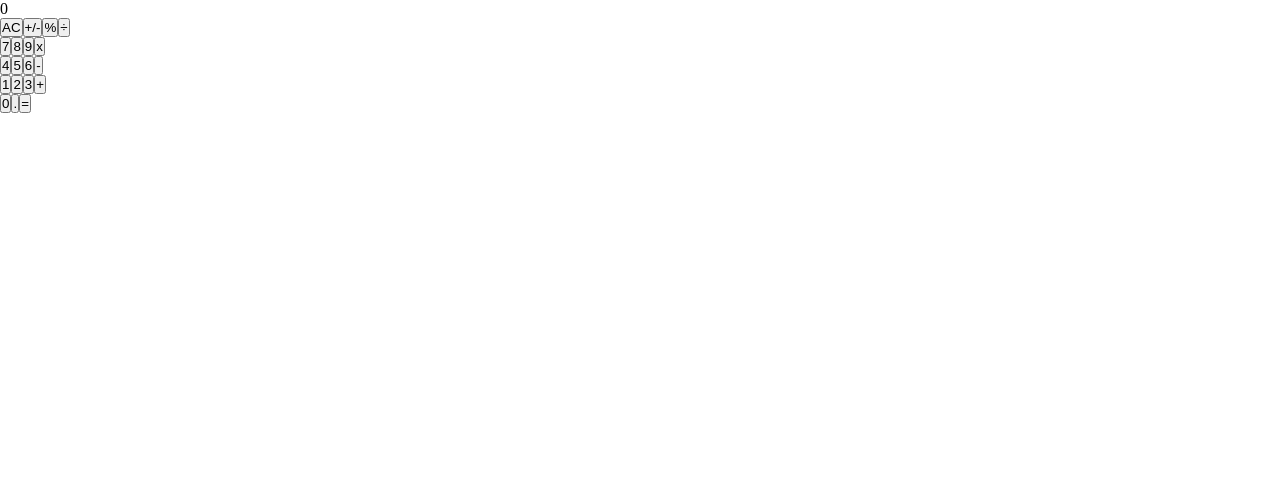
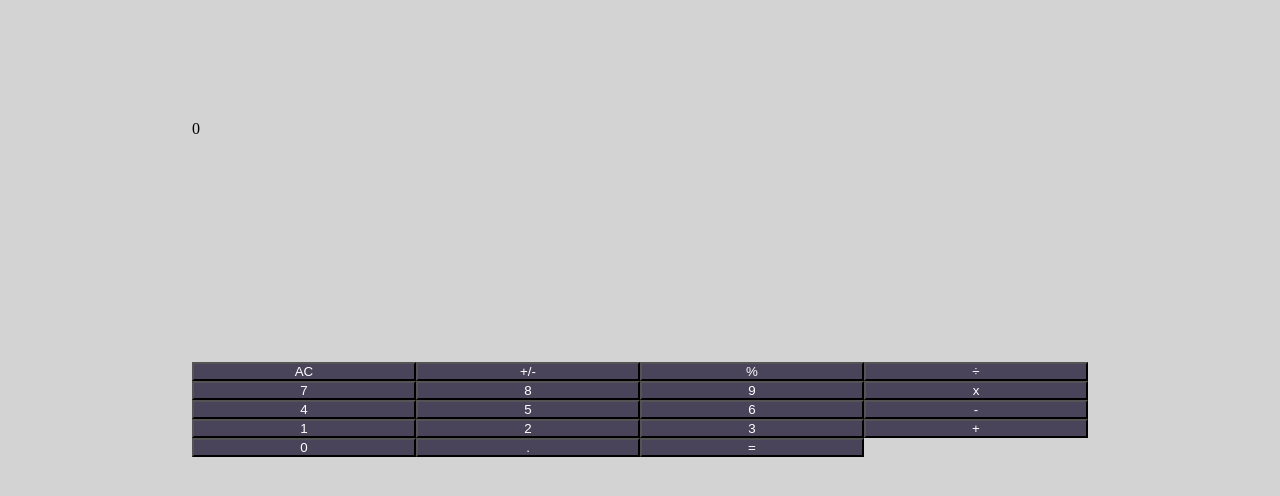
Before and after one commit to elpotatoslayer/Calculator, a React (Create React App) app: page / in a window 1280 px wide. Shown: the top 496 px of the page. Built offline with nearby package versions, Linux system fonts and the light colour scheme.

Commit message:
Add style

```diff
--- a/src/components/App.css
+++ b/src/components/App.css
@@ -3,3 +3,9 @@
   margin: 0;
   box-sizing: border-box;
 }
+
+.app {
+  height: 100%;
+  width: 100%;
+  display: grid;
+}
--- a/src/components/App.js
+++ b/src/components/App.js
@@ -6,10 +6,10 @@ import calculate from '../logic/calculate';
 
 function App() {
   return (
-    <>
+    <div className="app">
       <Display />
       <ButtonPanel />
-    </>
+    </div>
   );
 }
 
--- a/src/components/Button.js
+++ b/src/components/Button.js
@@ -1,9 +1,10 @@
 import PropTypes from 'prop-types';
+import './button.css';
 
 export default function Button(props) {
   const { buttonName } = props;
   return (
-    <button type="button">
+    <button type="button" className="button">
       {buttonName}
     </button>
   );
--- a/src/components/ButtonPanel.js
+++ b/src/components/ButtonPanel.js
@@ -1,34 +1,35 @@
 import Button from './Button';
+import './buttonpanel.css';
 
 function ButtonPanel() {
   return (
     <>
       <div id="btn-panel">
-        <div className="">
+        <div className="row">
           <Button buttonName="AC" />
           <Button buttonName="+/-" />
           <Button buttonName="%" />
           <Button buttonName="÷" />
         </div>
-        <div className="">
+        <div className="row">
           <Button buttonName="7" />
           <Button buttonName="8" />
           <Button buttonName="9" />
           <Button buttonName="x" />
         </div>
-        <div className="">
+        <div className="row">
           <Button buttonName="4" />
           <Button buttonName="5" />
           <Button buttonName="6" />
           <Button buttonName="-" />
         </div>
-        <div className="">
+        <div className="row">
           <Button buttonName="1" />
           <Button buttonName="2" />
           <Button buttonName="3" />
           <Button buttonName="+" />
         </div>
-        <div className="">
+        <div className="row">
           <Button buttonName="0" />
           <Button buttonName="." />
           <Button buttonName="=" />
--- /dev/null
+++ b/src/components/button.css
@@ -0,0 +1,4 @@
+.button {
+  background-color: #4a445a;
+  color: white;
+}
--- /dev/null
+++ b/src/components/buttonpanel.css
@@ -0,0 +1,4 @@
+.row {
+  display: grid;
+  grid-template-columns: repeat(4, 1fr);
+}
--- /dev/null
+++ b/src/components/index.css
@@ -0,0 +1,15 @@
+body {
+  background-color: lightgray;
+  display: flex;
+  justify-content: center;
+  align-items: center;
+  height: 100vh;
+  width: 100vw;
+  margin: 0;
+}
+
+#root {
+  height: 70%;
+  width: 70%;
+  margin: auto;
+}
--- a/src/index.js
+++ b/src/index.js
@@ -1,6 +1,7 @@
 import React from 'react';
 import ReactDOM from 'react-dom';
 import App from './components/App';
+import './components/index.css';
 
 ReactDOM.render(
   <React.StrictMode>
```
